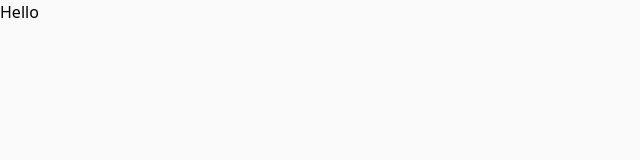
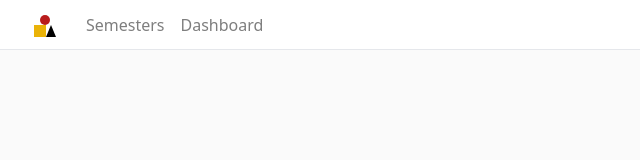
Before and after one commit to heismyke/School_visualisation_dashboard, a website: page pages/table.html in a window 1280 px wide. Shown: the whole page, without its empty margins (0-640 px from the left). Drawn offline with nearby package versions, Linux system fonts and the light colour scheme.

Commit message:
second message

```diff
--- a/pages/table.html
+++ b/pages/table.html
@@ -32,7 +32,39 @@
     </div>
 
     <div class="entryPoint" style="display: none;">
-       <h1>Hello</h1>
+        <div class="w-[100%] h-[50px] md:h-[50px] border-b bg-white sticky z-50 top-0">
+            <div class="w-[100%] h-[50px] flex items-center justify-around md:justify-normal gap-1">
+                <div class="w-[50px] h-[50px] rounded-full  ml-0 md:ml-5">
+                    <div class="w-[100%] h-[25px]  flex items-end justify-center">
+                        <div class="w-[12px] h-[12px] md:w-[10px] md:h-[10px] bg-red-700 rounded-full">
+
+                        </div>
+                    </div>
+                    <div class="w-[100%] h-[25px]  flex items-top justify-center">
+                        <div class="w-[14px] h-[14px] md:w-[12px] md:h-[12px] bg-yellow-500 ">
+
+                        </div>
+                        <div class="triangle border-b-10 border-black ">
+
+                        </div>
+                    </div>
+                </div>
+
+                <div>
+                    <!-- <h3 class="hidden md:text-2xl md:block">D.V.D</h3> -->
+                </div>
+
+                <div class="flex ">
+                    <div class="h-[30px]  flex justify-center items-center  ">
+                        <a href="../index.html" class="text-[#7e7e7e] hover:text-black hover:bg-[#EEEEEE]  hover:rouned-xl px-2 py-2 hover:rounded-xl">Semesters</a>
+
+                       </div>
+                       <div class="h-[30px]  flex justify-center items-center ">
+                        <a href="#" class="text-[#7e7e7e] hover:text-black hover:bg-[#EEEEEE]  hover:rouned-xl px-2 py-2 hover:rounded-xl">Dashboard</a>
+                       </div>
+                </div>
+            </div>
+           </div>
 
     </div>
 
```
